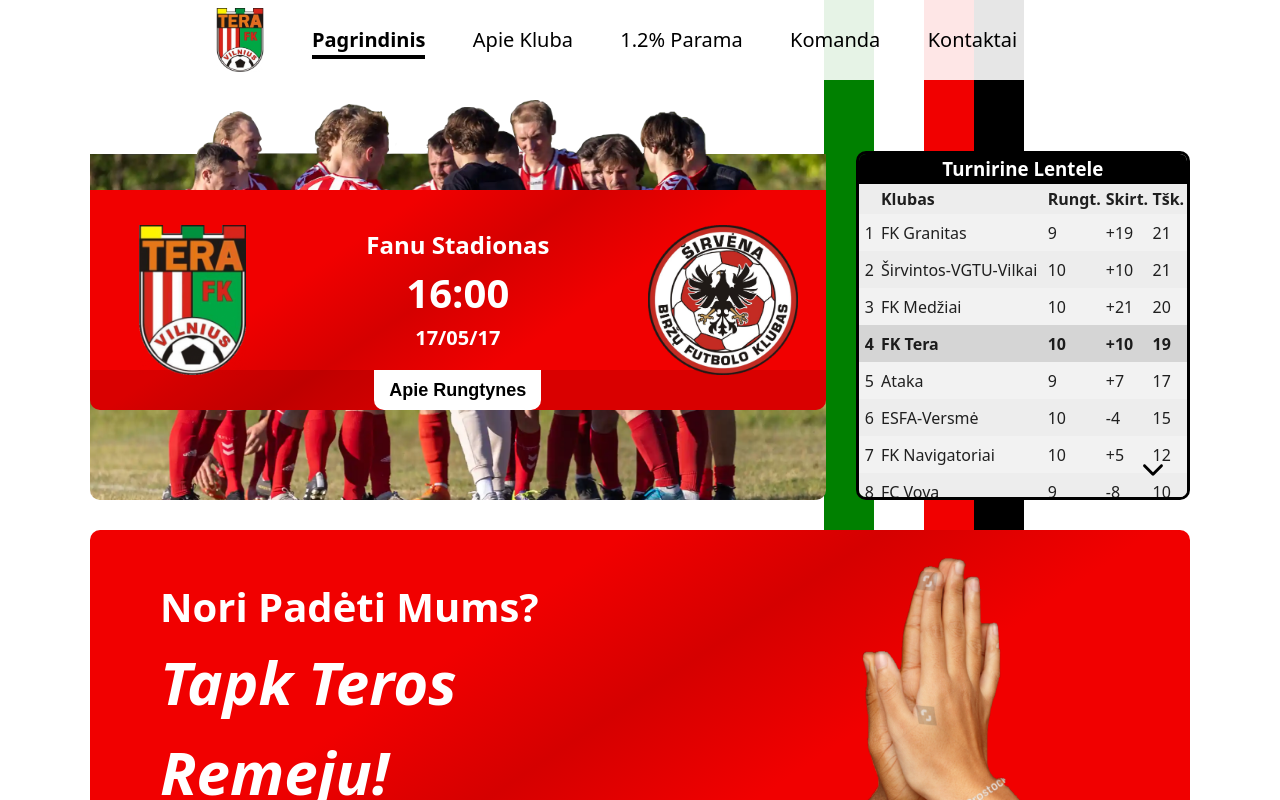
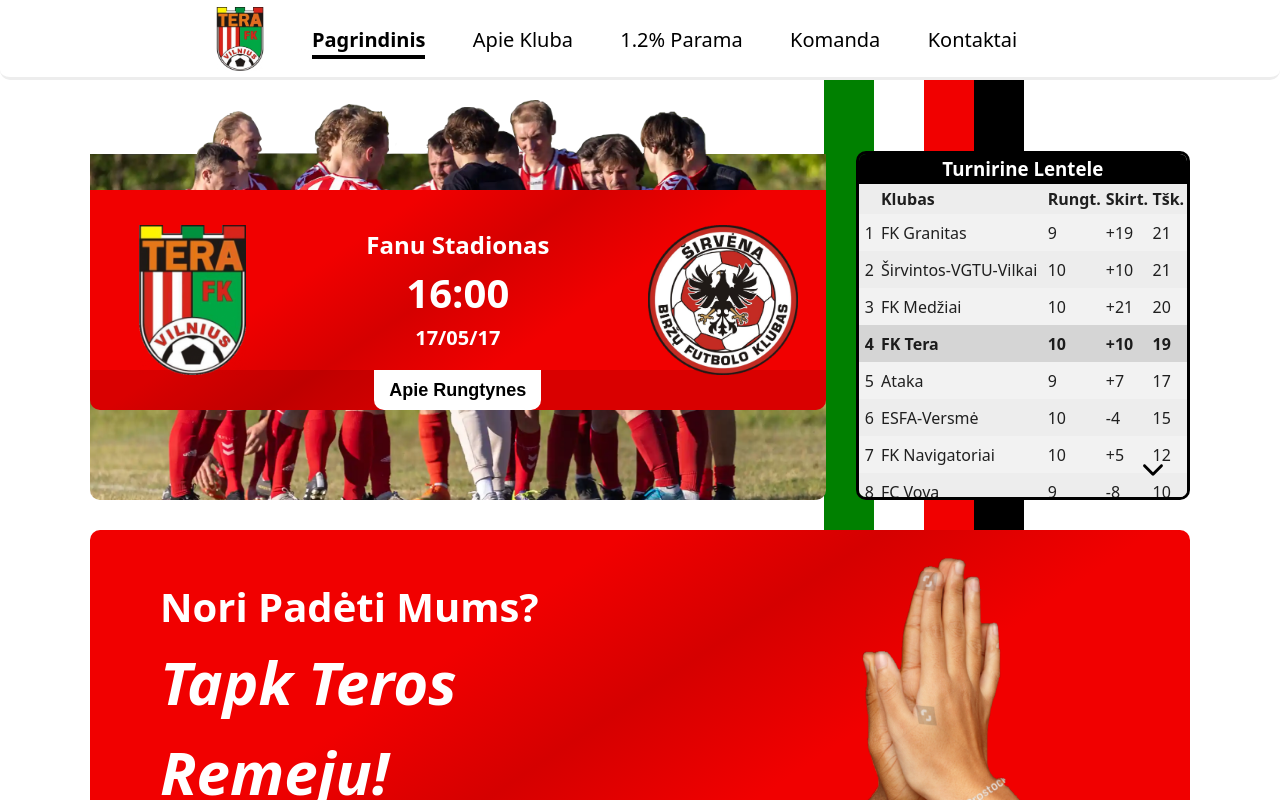
Before and after one commit to daniliukmark/Tera-webiste, a React (Vite) app: page / in a window 1280 px wide. Shown: the top 800 px of the page. Built offline with nearby package versions, Linux system fonts and the light colour scheme.

Commit message:
map modified

```diff
--- a/src/pages/KontaktaiPage.jsx
+++ b/src/pages/KontaktaiPage.jsx
@@ -13,7 +13,7 @@ export function KontaktaiPage() {
     zoom: 14,
   };
   const AnyReactComponent = () => (
-    <img src={pinIcon} style={{ filter: "invert(100%)", width: "30px" }} />
+    <img src={pinIcon} style={{ filter: "invert(100%)", height: "40px" }} />
   );
   return (
     <>
@@ -34,14 +34,11 @@ export function KontaktaiPage() {
             <GoogleMapReact
               className={styles["map"]}
               bootstrapURLKeys={{ key: "" }}
+              yesIWantToUseGoogleMapApiInternals
               defaultCenter={defaultProps.center}
               defaultZoom={defaultProps.zoom}
             >
-              <AnyReactComponent
-                lat={54.709186}
-                lng={25.325053}
-                text="My Marker"
-              />
+              <AnyReactComponent lat={54.709186} lng={25.32505} />
             </GoogleMapReact>
           </div>
         </div>
--- a/src/styles/ContactCard.module.css
+++ b/src/styles/ContactCard.module.css
@@ -17,7 +17,7 @@
 
 .contact-img {
   height: 180px;
-  border-radius: 100px;
+  border-radius: 10px;
 }
 
 .contact-info-wrap {
--- a/src/styles/navBar.module.css
+++ b/src/styles/navBar.module.css
@@ -10,7 +10,10 @@
   box-sizing: border-box;
   justify-content: center;
   align-items: center;
-  background: rgba(256, 256, 256, 0.9);
+  background: white;
+  border-bottom: solid 3px #ededed;
+  border-bottom-left-radius: 10px;
+  border-bottom-right-radius: 10px;
   padding: 0px 30px 0px 30px;
   width: 100%;
   height: 80px;
@@ -18,6 +21,7 @@
 }
 
 .wrap-list {
+  background-color: white;
   margin: 0px;
   width: 800px;
   height: 100%;
@@ -60,7 +64,7 @@ a *:hover {
   transition: 0.1s;
 }
 .black-bg {
-  background-color: rgba(0, 0, 0, 0.9);
+  background-color: rgba(0, 0, 0, 1);
   color: white;
   transition: 300ms;
 }
```
